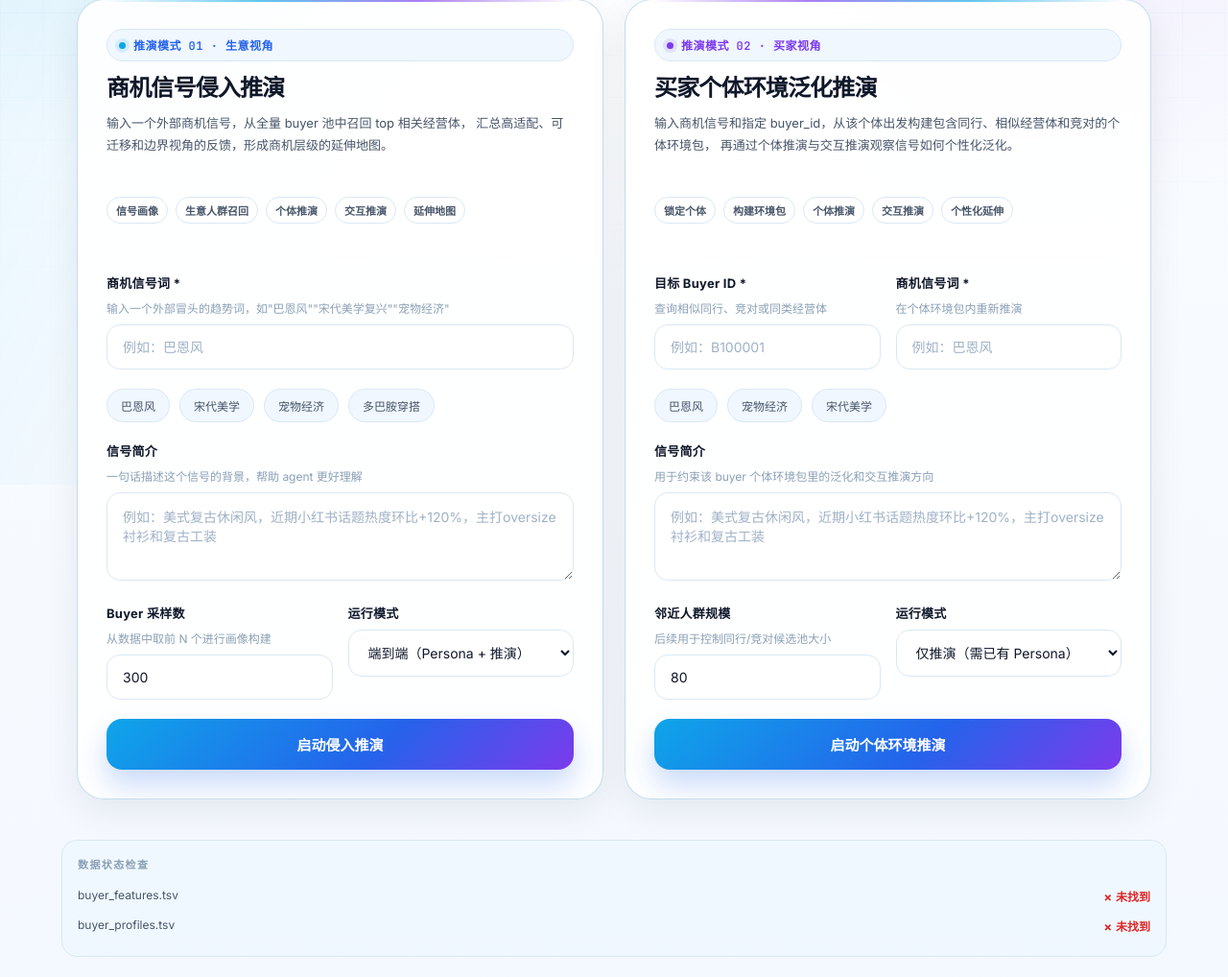
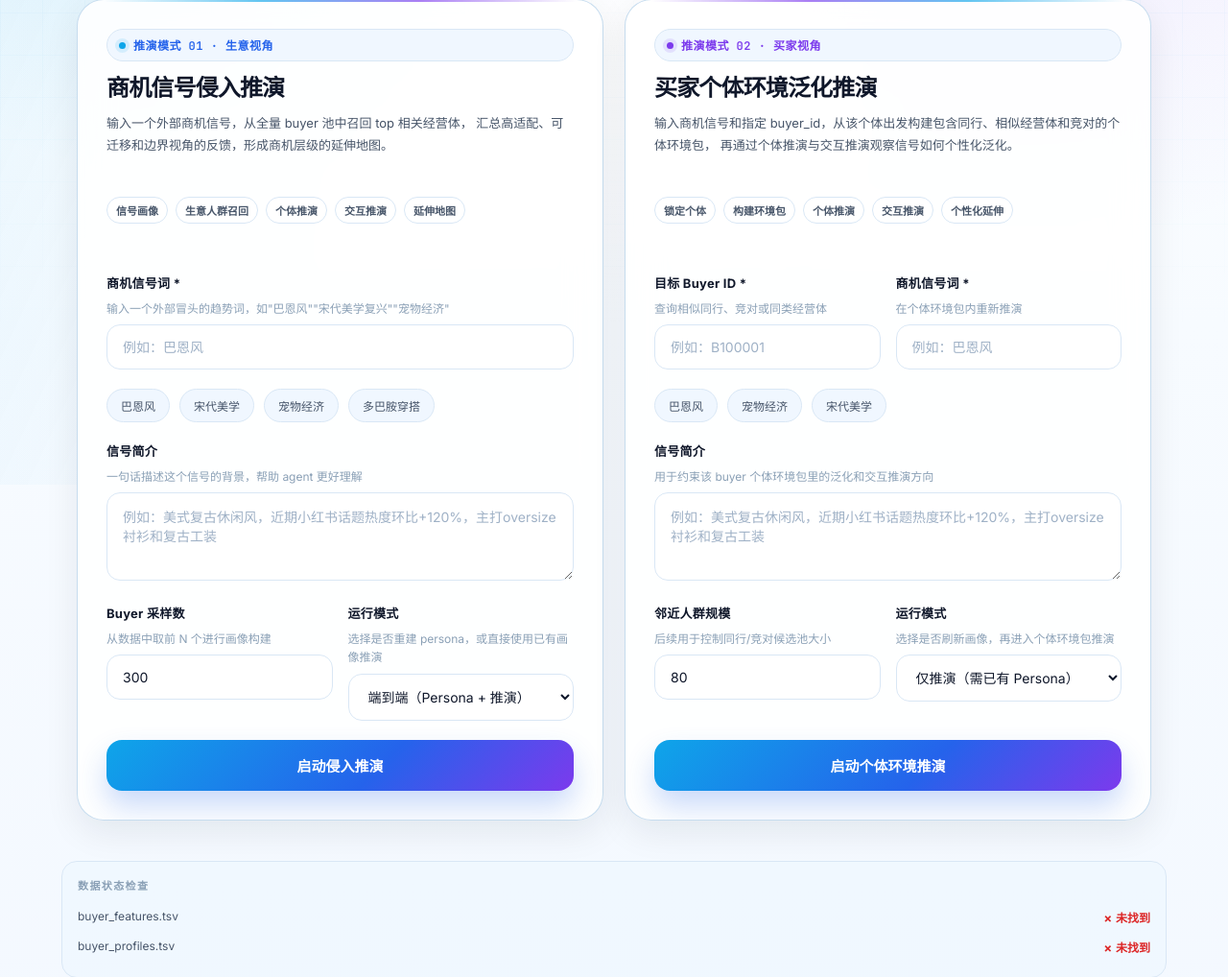
Before and after one commit to heroofzhiwei-ops/buss_simulation, a Flask app: page / in a window 1280 px wide. Shown: the part 295-1313 px from the top of the page at 96% size. Run offline with Flask 3, Linux system fonts and the light colour scheme; data that the repository does not hold is empty.

Commit message:
Add run mode helper text
Co-authored-by: heroofzhiwei-ops <heroofzhiwei-ops@users.noreply.github.com>

```diff
--- a/data/output/entry_preview.html
+++ b/data/output/entry_preview.html
@@ -798,6 +798,7 @@
           </div>
           <div class="form-group">
             <label>运行模式</label>
+            <div class="hint">选择是否重建 persona，或直接使用已有画像推演</div>
             <select name="runStage">
               <option value="all">端到端（Persona + 推演）</option>
               <option value="demo">仅推演（需已有 Persona）</option>
@@ -859,6 +860,7 @@
           </div>
           <div class="form-group">
             <label>运行模式</label>
+            <div class="hint">选择是否刷新画像，再进入个体环境包推演</div>
             <select name="runStage">
               <option value="demo">仅推演（需已有 Persona）</option>
               <option value="all">端到端（Persona + 推演）</option>
--- a/templates/index.html
+++ b/templates/index.html
@@ -798,6 +798,7 @@
           </div>
           <div class="form-group">
             <label>运行模式</label>
+            <div class="hint">选择是否重建 persona，或直接使用已有画像推演</div>
             <select name="runStage">
               <option value="all">端到端（Persona + 推演）</option>
               <option value="demo">仅推演（需已有 Persona）</option>
@@ -859,6 +860,7 @@
           </div>
           <div class="form-group">
             <label>运行模式</label>
+            <div class="hint">选择是否刷新画像，再进入个体环境包推演</div>
             <select name="runStage">
               <option value="demo">仅推演（需已有 Persona）</option>
               <option value="all">端到端（Persona + 推演）</option>
```
